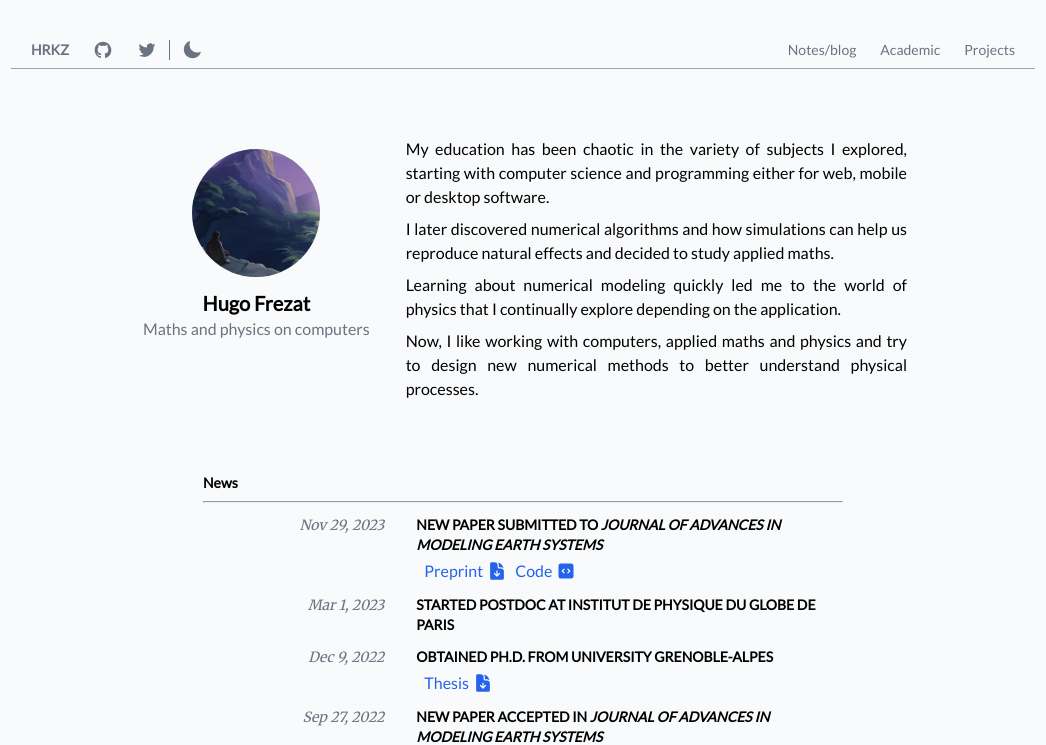
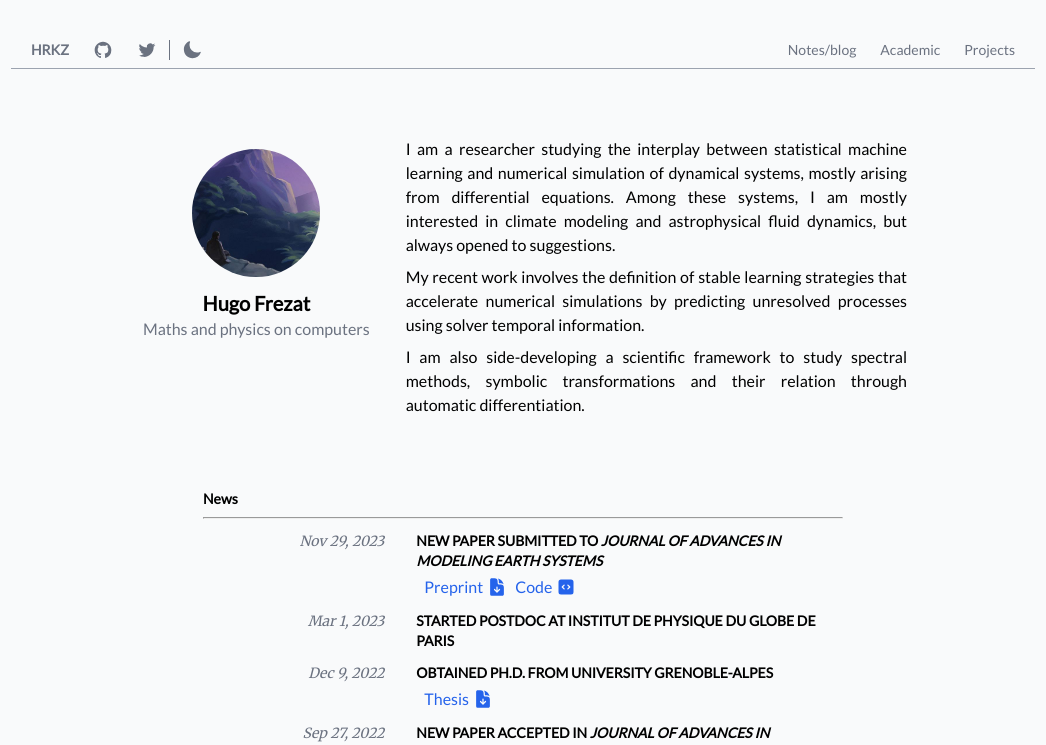
Before and after one commit to hrkz/hrkz.github.io, a React (Vite) app: page /#/ in a window 1280 px wide. Shown: the top 745 px of the page, without its empty margins (117-1163 px from the left). Built offline with nearby package versions, Linux system fonts and the light colour scheme.

Commit message:
Update landing description

```diff
--- a/src/Home.jsx
+++ b/src/Home.jsx
@@ -12,20 +12,17 @@ export default function Home() {
         </div>
         <div className="description">
           <p>
-            My education has been chaotic in the variety of subjects I explored, starting with computer science and programming
-            either for web, mobile or desktop software.
+            I am a researcher studying the interplay between statistical machine learning and numerical simulation of dynamical systems,
+            mostly arising from differential equations. Among these systems, I am mostly interested in climate modeling and astrophysical fluid
+            dynamics, but always opened to suggestions.
           </p>
           <p>
-            I later discovered numerical algorithms and how simulations can help us reproduce
-            natural effects and decided to study applied maths.
+            My recent work involves the definition of stable learning strategies that accelerate numerical simulations by predicting unresolved
+            processes using solver temporal information.
           </p>
           <p>
-            Learning about numerical modeling quickly led me to the world of physics that I
-            continually explore depending on the application.
-          </p>
-          <p>
-            Now, I like working with computers, applied maths and physics and try to
-            design new numerical methods to better understand physical processes.
+            I am also side-developing a scientific framework to study spectral methods, symbolic transformations and their relation through automatic
+            differentiation.
           </p>
         </div>
       </div>
```
